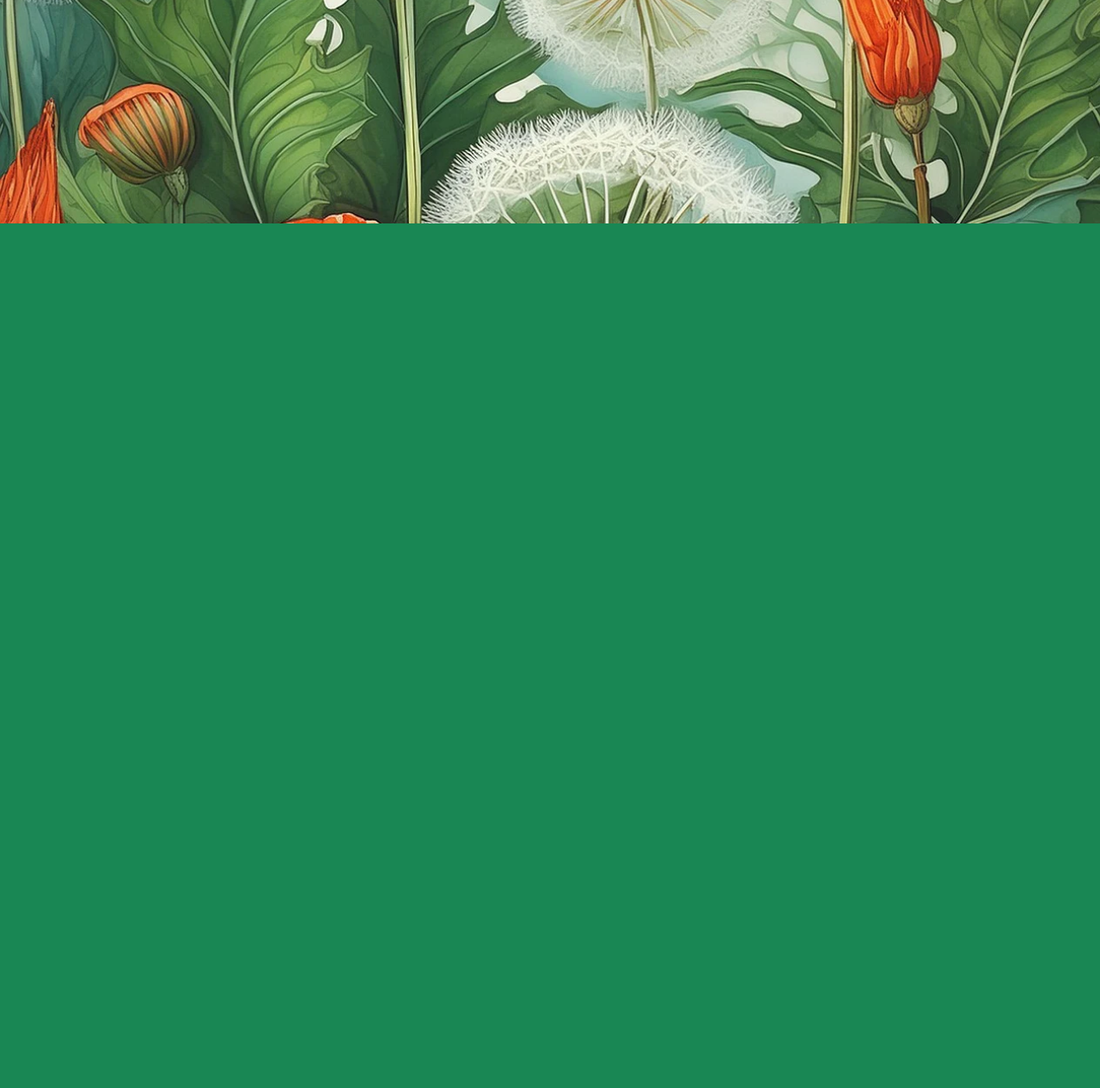
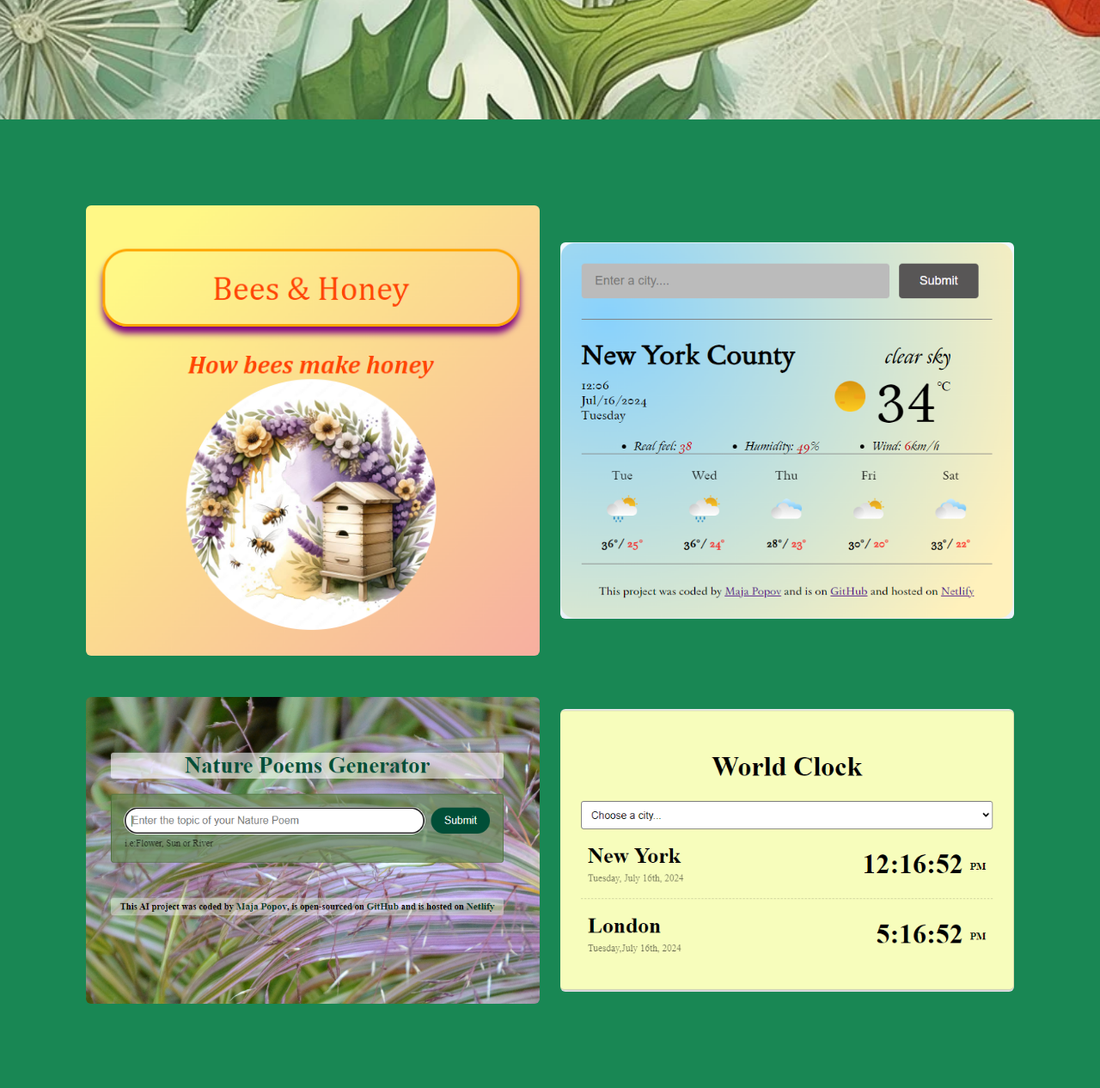
Before and after one commit to PopovMaja/portfolio-project, a plain HTML site: page index.html in a window 1280 px wide. Shown: the part 540-1806 px from the top of the page at 86% size. Before the commit the page ends 800 px from the top, so only its background shows below. Drawn offline with nearby package versions, Linux system fonts and the light colour scheme; a web font is replaced by a local one.

Commit message:
projects added
HTML and CSS project section added

```diff
--- a/index.html
+++ b/index.html
@@ -75,5 +75,40 @@
         <div class="col-sm"><button>GET STARTED</button></div>
       </div>
     </div>
+
+    <div class="container projects mb-5">
+      <div class="row mb-5">
+        <div class="col-sm-6 media-margin">
+          <img
+            src="images/bees & honey.png"
+            alt="bees & honey project"
+            class="img-fluid rounded"
+          />
+        </div>
+        <div class="col-sm-6">
+          <img
+            src="images/Forecast.png"
+            alt="forecast project"
+            class="img-fluid rounded"
+          />
+        </div>
+      </div>
+      <div class="row">
+        <div class="col-sm-6 media-margin">
+          <img
+            src="images/Nature Poem Generator.png"
+            alt="Nature Poem Project"
+            class="img-fluid rounded"
+          />
+        </div>
+        <div class="col-sm-6">
+          <img
+            src="images/World Clock.png"
+            alt="world clock project"
+            class="img-fluid rounded"
+          />
+        </div>
+      </div>
+    </div>
   </body>
 </html>
--- a/src/styles.css
+++ b/src/styles.css
@@ -25,15 +25,32 @@ button {
   border-radius: 50px;
   border: none;
 }
+img {
+  transition: transform 0.3s;
+}
 
+img:hover {
+  transform: scale(1.1);
+  cursor: pointer;
+}
 .container {
   max-width: 600px;
   margin-top: 150px;
   background-color: rgb(25, 135, 84);
   color: white;
   border-radius: 50px;
-  padding: 30px;
+  padding: 60px;
 }
+.projects {
+  max-width: fit-content;
+  border-radius: 0%;
+  padding: 100px;
+}
+.row {
+  display: flex;
+  align-items: center;
+}
+
 @media (max-width: 576px) {
   h1 {
     font-size: 36px;
@@ -49,4 +66,11 @@ button {
     max-width: 300px;
     margin-top: 40px;
   }
+  .media-margin {
+    margin-bottom: 48px;
+  }
+  .projects {
+    max-width: fit-content;
+    padding: 60px;
+  }
 }
```
Also changed, not shown: images/Forecast.png (added), images/Nature Poem Generator.png (added), images/World Clock.png (added), images/bees & honey.png (added).
